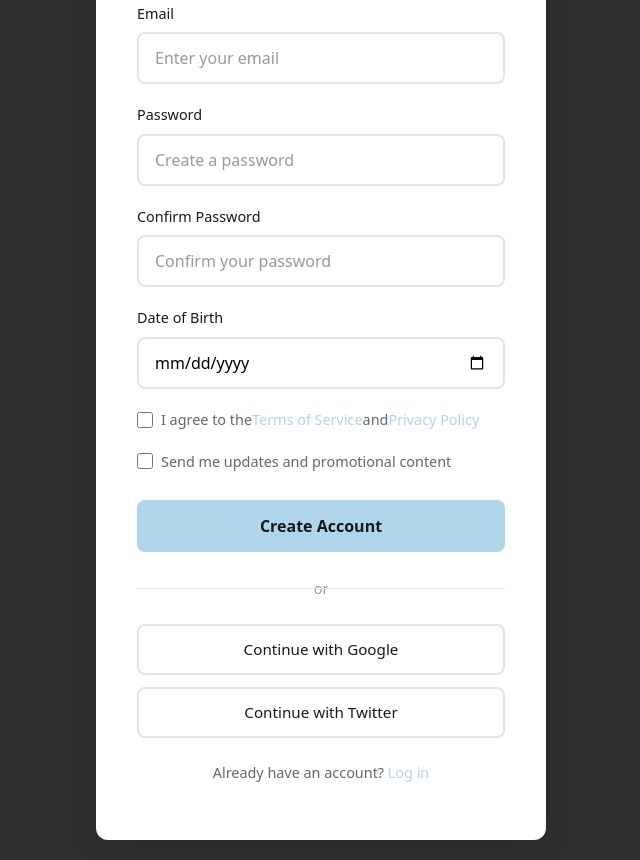
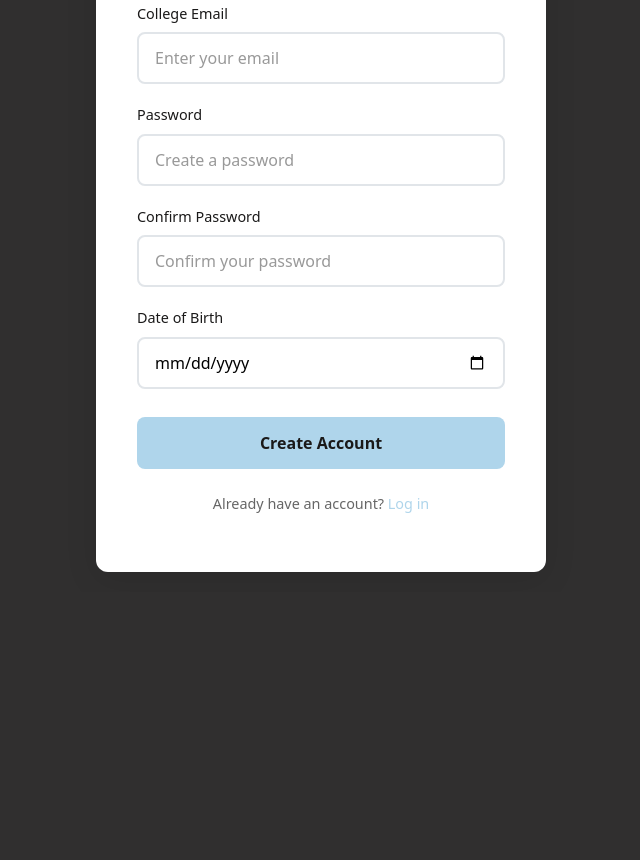
Before and after one commit to markkrdzzz/Streamio2, a plain HTML site: page signup.html in a window 1280 px wide. Shown: the part 444-1304 px from the top of the page, without its empty margins (319-959 px from the left). After the commit the page ends 1036 px from the top, so only its background shows below. Drawn offline with nearby package versions, Linux system fonts and the light colour scheme.

Commit message:
changes made to sign up and login page

```diff
--- a/signup.html
+++ b/signup.html
@@ -48,7 +48,7 @@
           </div>
 
           <div class="form-group">
-            <label for="email">Email</label>
+            <label for="email">College Email</label>
             <input type="email" id="email" name="email" class="form-input" placeholder="Enter your email" required>
           </div>
 
@@ -67,37 +67,8 @@
             <input type="date" id="birthdate" name="birthdate" class="form-input" required>
           </div>
 
-          <div class="form-options">
-            <label class="checkbox-container">
-              <input type="checkbox" id="terms" name="terms" required>
-              <span class="checkmark"></span>
-              I agree to the <a href="#">Terms of Service</a> and <a href="#">Privacy Policy</a>
-            </label>
-          </div>
-
-          <div class="form-options">
-            <label class="checkbox-container">
-              <input type="checkbox" id="newsletter" name="newsletter">
-              <span class="checkmark"></span>
-              Send me updates and promotional content
-            </label>
-          </div>
-
           <button type="submit" class="auth-button">Create Account</button>
         </form>
-
-        <div class="auth-divider">
-          <span>or</span>
-        </div>
-
-        <div class="social-login">
-          <button class="social-button google-btn">
-            <span>Continue with Google</span>
-          </button>
-          <button class="social-button twitter-btn">
-            <span>Continue with Twitter</span>
-          </button>
-        </div>
 
         <p class="auth-switch">
           Already have an account? <a href="login.html">Log in</a>
```
Also changed, not shown: login.html (+0 -13 lines).
